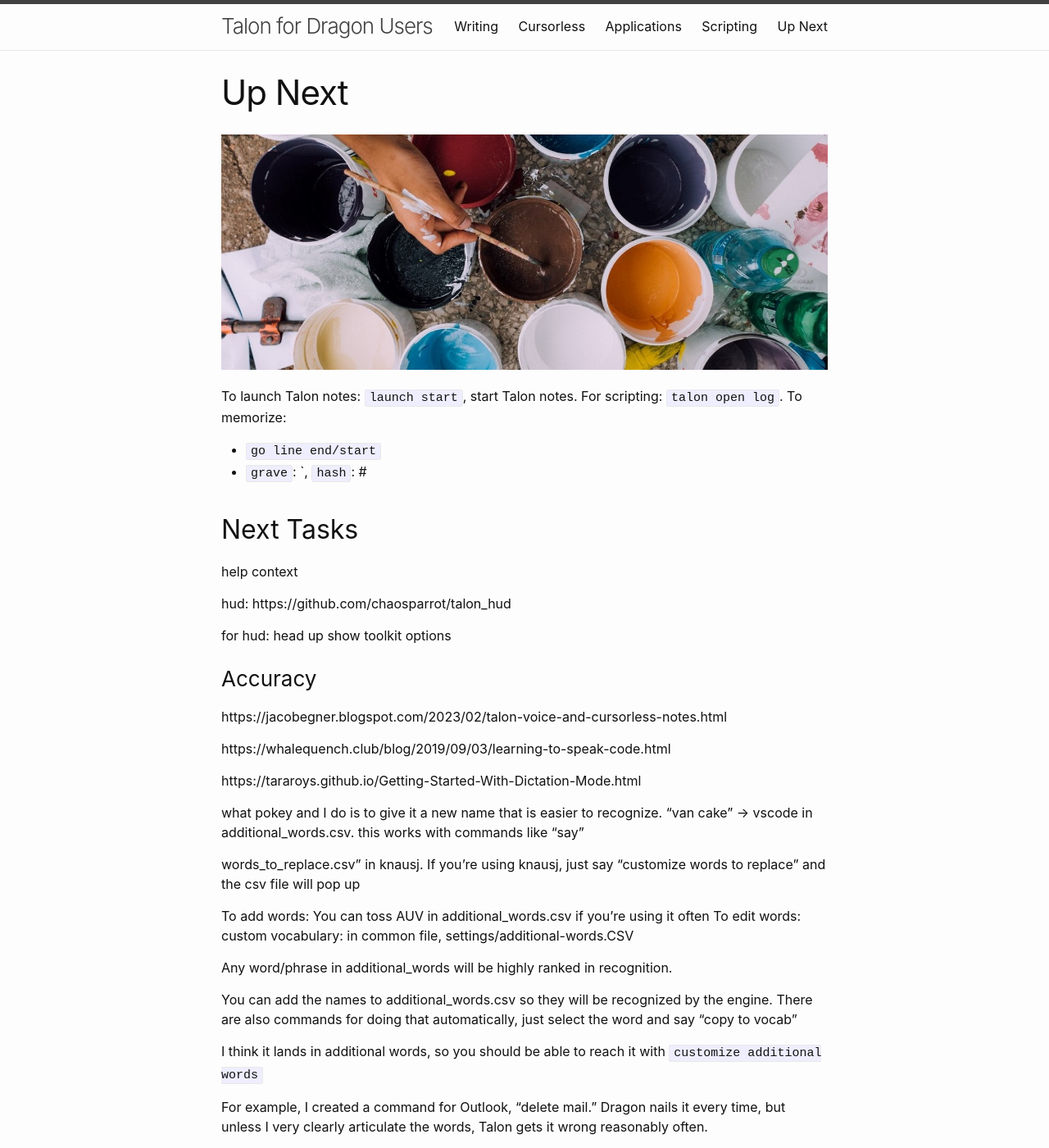
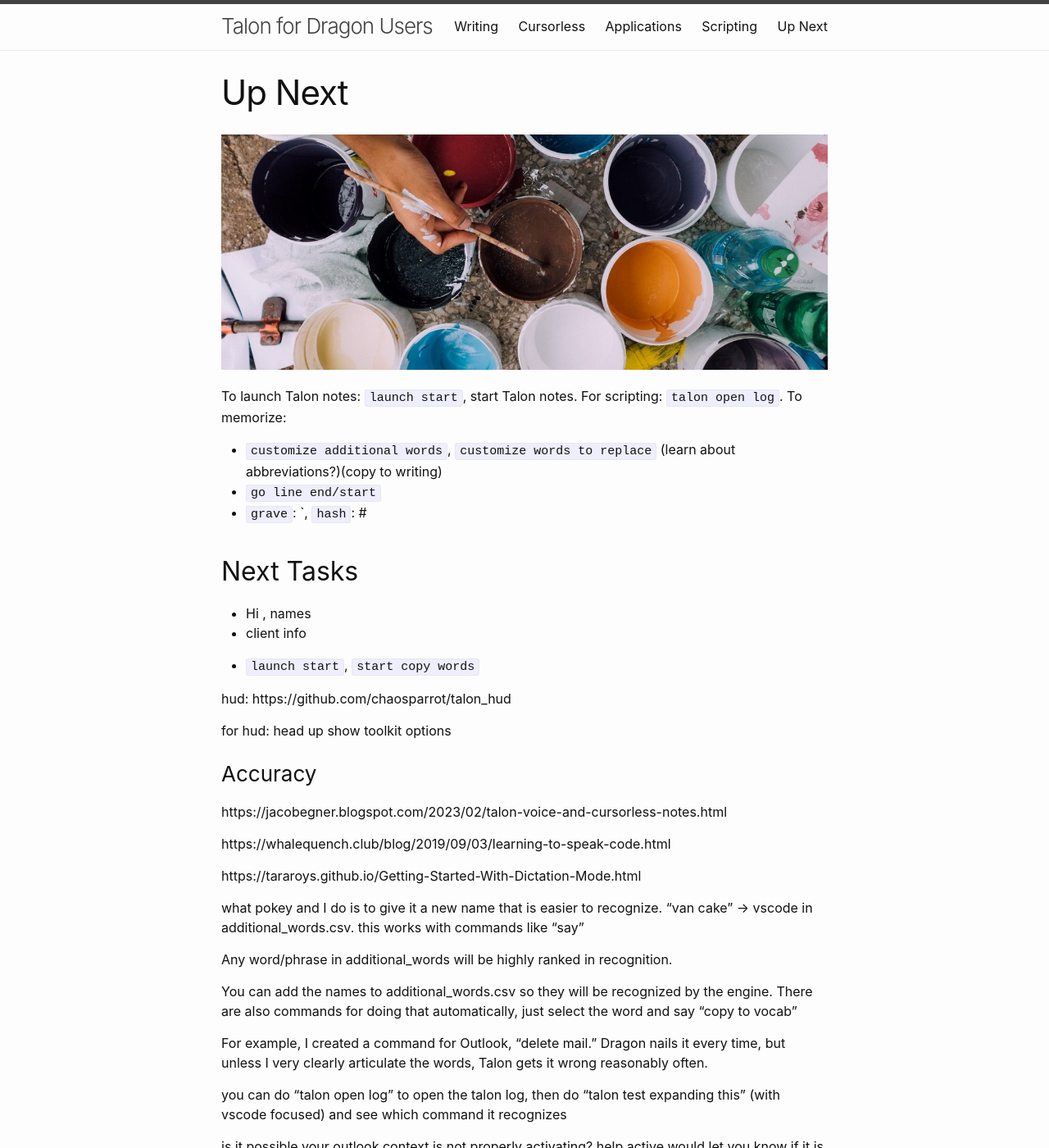
Before and after one commit to aschneiderman/talon-notes, a Jekyll site: the page built from pages/up-next.md, in a window 1280 px wide and 1400 px high. Shown: the whole window at 82% size. Built offline with Jekyll 4.4.1, drawn with Linux system fonts in a browser that asks for light colours.

Commit message:
Update up-next.md

```diff
--- a/pages/up-next.md
+++ b/pages/up-next.md
@@ -5,12 +5,15 @@ image: hand-paid-cans-36464-pxh2.jpg
 ---
 
  To launch Talon notes: `launch start`, start Talon notes.  For scripting: `talon open log`. To memorize:
+- `customize additional words`, `customize words to replace` (learn about abbreviations?)(copy to writing)
 - `go line end/start`
 - `grave`: \`, `hash`: #
 
 ##  Next Tasks
+- Hi , names
+- client info
 
-help context
+- `launch start`, `start copy words`
 
 hud:
 https://github.com/chaosparrot/talon_hud
@@ -30,11 +33,7 @@ https://tararoys.github.io/Getting-Started-With-Dictation-Mode.html
 
 what pokey and I do is to give it a new name that is easier to recognize. “van cake” -> vscode in additional_words.csv. this works with commands like “say”
 
-words_to_replace.csv” in knausj. If you’re using knausj, just say “customize words to replace” and the csv file will pop up
 
-To add words: You can toss AUV in additional_words.csv if you’re using it often
-To edit words:
-custom vocabulary: in common file, settings/additional-words.CSV
 
 Any word/phrase in additional_words will be highly ranked in recognition.
 
@@ -42,7 +41,6 @@ Any word/phrase in additional_words will be highly ranked in recognition.
 You can add the names to additional_words.csv so they will be recognized by the engine. There are also commands for doing that automatically, just select the word and say "copy to vocab"
 
 
-I think it lands in additional words, so you should be able to reach it with `customize additional words`
 
 For example, I created a command for Outlook, “delete mail.” Dragon nails it every time, but unless I very clearly articulate the words, Talon gets it wrong reasonably often.
 
```
